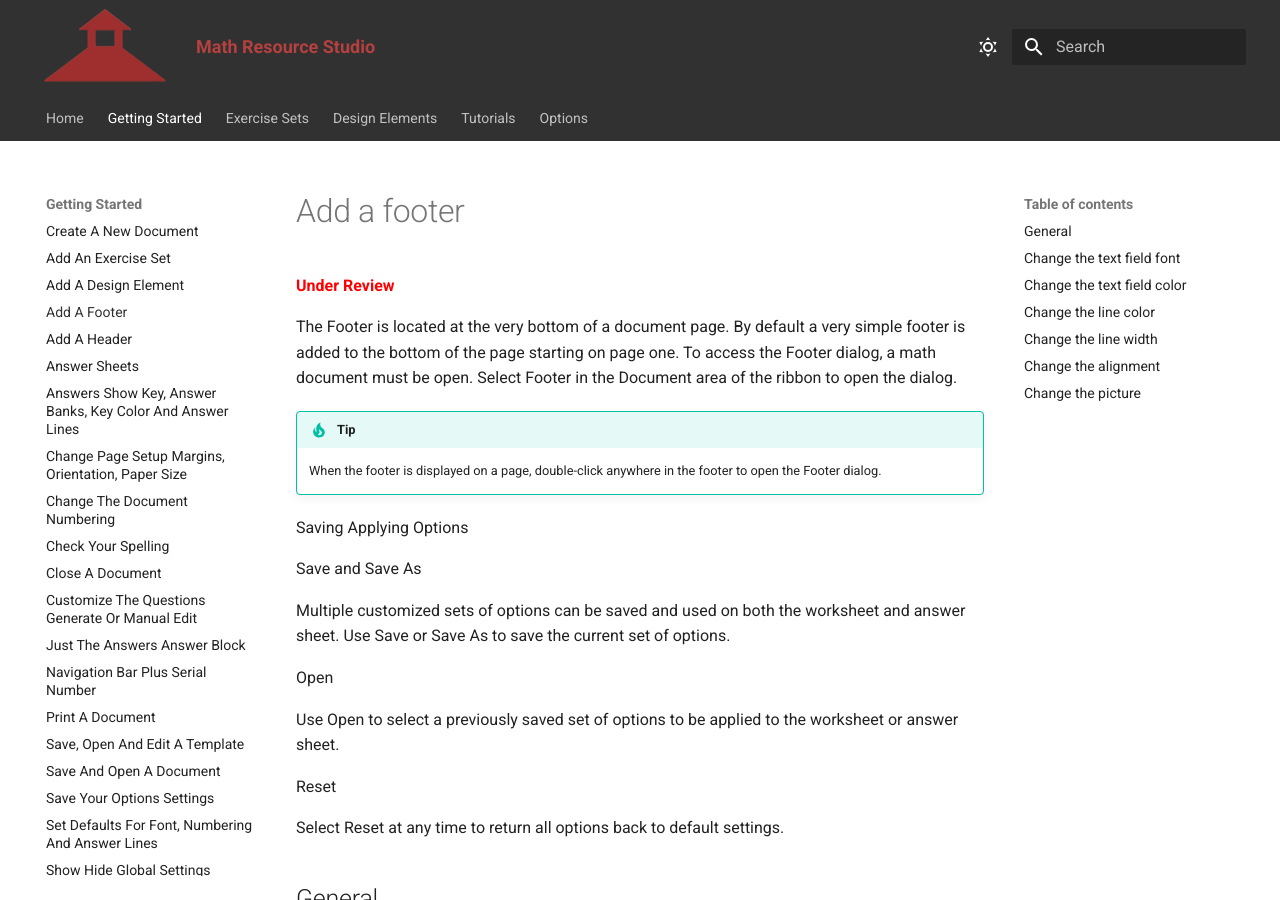
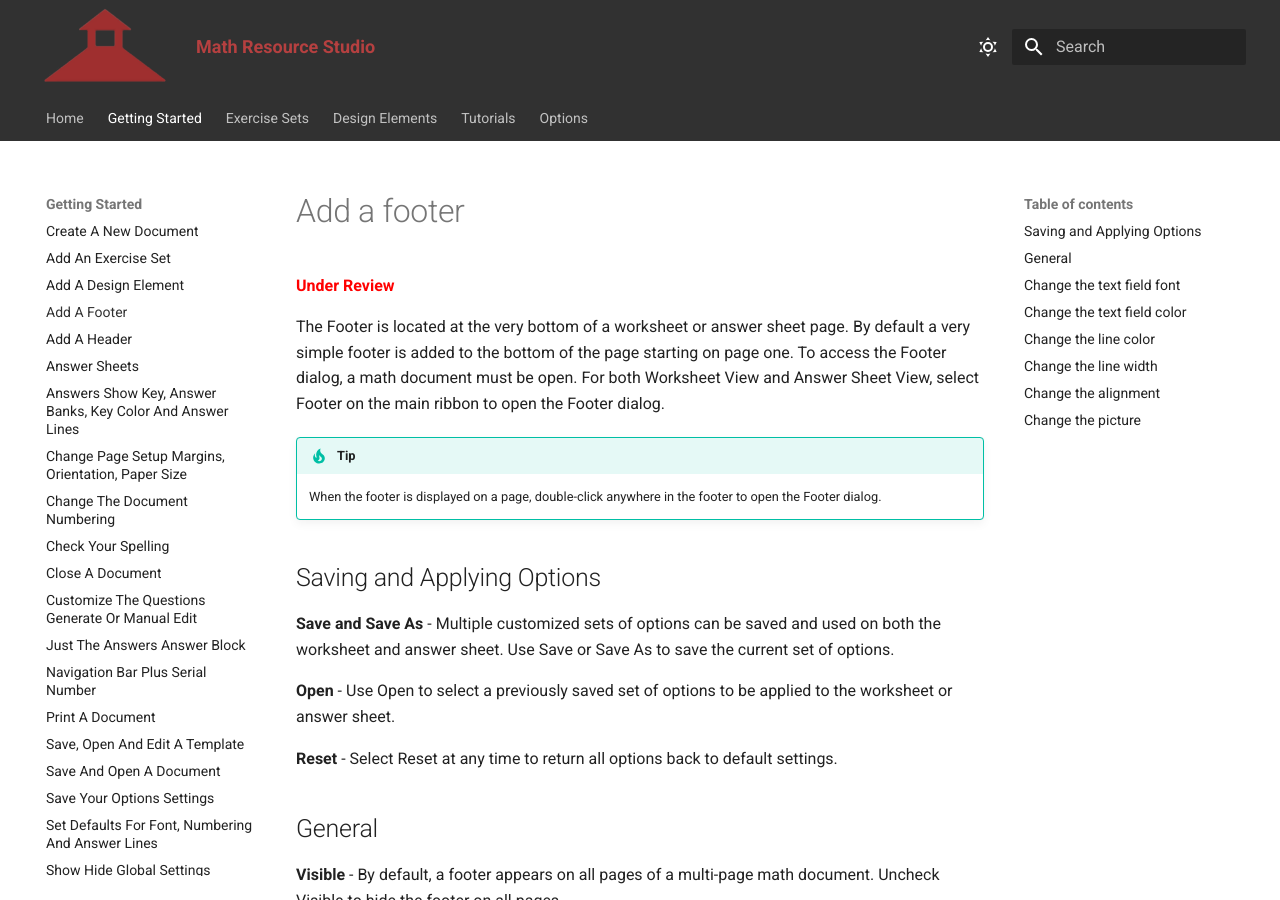
Before and after one commit to rdinch/MathResourceStudio-Help, an MkDocs documentation site: the page built from docs/getting-started/add-a-footer.md, in a window 1280 px wide and 900 px high. Built offline with MkDocs 1.6.1 and Material for MkDocs 9.7.7, drawn with Linux system fonts in a browser that asks for light colours.

Commit message:
adding more formatting to same article

```diff
--- a/docs/getting-started/add-a-footer.md
+++ b/docs/getting-started/add-a-footer.md
@@ -2,24 +2,18 @@
 
 <p style="color: red; font-weight: bold;">Under Review</p>
 
-The Footer is located at the very bottom of a document page. By default a very simple footer is added to the bottom of the page starting on page one. To access the Footer dialog, a math document must be open. Select Footer in the Document area of the ribbon to open the dialog.
+The Footer is located at the very bottom of a worksheet or answer sheet page. By default a very simple footer is added to the bottom of the page starting on page one. To access the Footer dialog, a math document must be open. For both Worksheet View and Answer Sheet View, select Footer on the main ribbon to open the Footer dialog.
 
 !!! tip
     When the footer is displayed on a page, double-click anywhere in the footer to open the Footer dialog.
 
-Saving Applying Options
+## Saving and Applying Options
 
-Save and Save As
+**Save and Save As** - Multiple customized sets of options can be saved and used on both the worksheet and answer sheet. Use Save or Save As to save the current set of options.
 
-Multiple customized sets of options can be saved and used on both the worksheet and answer sheet. Use Save or Save As to save the current set of options.
+**Open** - Use Open to select a previously saved set of options to be applied to the worksheet or answer sheet.
 
-Open
-
-Use Open to select a previously saved set of options to be applied to the worksheet or answer sheet.
-
-Reset
-
-Select Reset at any time to return all options back to default settings.
+**Reset** - Select Reset at any time to return all options back to default settings.
 
 ## General
 
```
